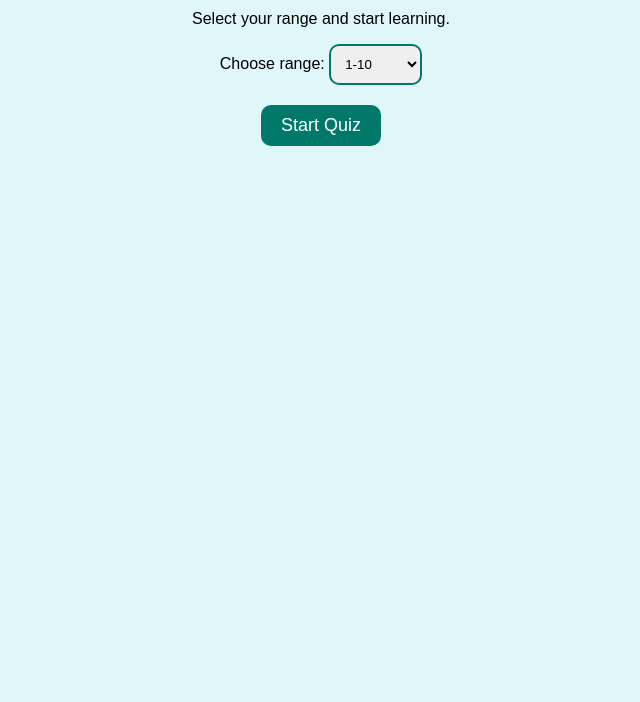
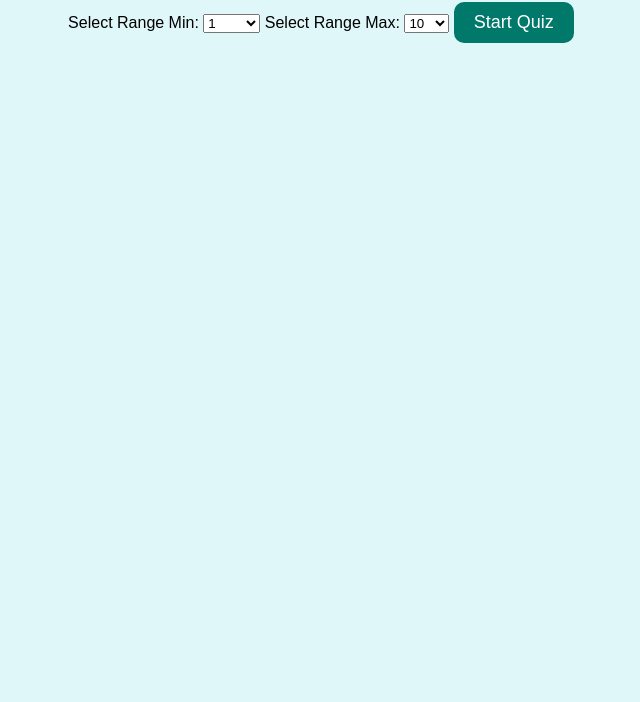
Before and after one commit to sonamdasvideo/Calculation, a plain HTML site: page index.html in a window 1280 px wide. Shown: the part 98-800 px from the top of the page, without its empty margins (319-959 px from the left). Drawn offline with Linux system fonts and the light colour scheme.

Commit message:
Update index.html

```diff
--- a/index.html
+++ b/index.html
@@ -3,47 +3,78 @@
 <head>
     <meta charset="UTF-8">
     <meta name="viewport" content="width=device-width, initial-scale=1.0">
-  <title>Interactive Quiz - Learn Multiplication, Squares & Cubes</title>
+    <title>Multiplication Quiz</title>
     <link rel="stylesheet" href="styles.css">
 </head>
 <body>
-  <!-- Welcome Page -->
-  <div id="welcomePage" class="page">
-    <h1>Welcome to the Interactive Quiz!</h1>
-    <p>Select your range and start learning.</p>
-    <div id="rangeSelection">
-      <label for="range">Choose range:</label>
-      <select id="range">
+    <div id="welcomePage">
+        <h1>Welcome to the Multiplication Quiz</h1>
+        <label for="rangeMin">Select Range Min:</label>
+        <select id="rangeMin">
+            <option value="1">1</option>
             <option value="10">1-10</option>
-        <option value="20">11-20</option>
-        <option value="30">21-30</option>
-        <option value="40">31-40</option>
-        <option value="50">41-50</option>
-        <option value="100">51-100</option>
-        <option value="150">101-150</option>
+            <option value="20">1-20</option>
+            <option value="30">1-30</option>
+            <option value="40">1-40</option>
+            <option value="50">1-50</option>
+            <option value="60">1-60</option>
+            <option value="70">1-70</option>
+            <option value="80">1-80</option>
+            <option value="90">1-90</option>
+            <option value="100">1-100</option>
+            <option value="110">1-110</option>
+            <option value="120">1-120</option>
+            <option value="130">1-130</option>
+            <option value="140">1-140</option>
+            <option value="150">1-150</option>
+            <option value="160">1-160</option>
+            <option value="170">1-170</option>
+            <option value="180">1-180</option>
+            <option value="190">1-190</option>
+            <option value="200">1-200</option>
         </select>
-    </div>
-    <button id="startQuizButton">Start Quiz</button>
+
+        <label for="rangeMax">Select Range Max:</label>
+        <select id="rangeMax">
+            <option value="10">10</option>
+            <option value="20">20</option>
+            <option value="30">30</option>
+            <option value="40">40</option>
+            <option value="50">50</option>
+            <option value="60">60</option>
+            <option value="70">70</option>
+            <option value="80">80</option>
+            <option value="90">90</option>
+            <option value="100">100</option>
+            <option value="110">110</option>
+            <option value="120">120</option>
+            <option value="130">130</option>
+            <option value="140">140</option>
+            <option value="150">150</option>
+            <option value="160">160</option>
+            <option value="170">170</option>
+            <option value="180">180</option>
+            <option value="190">190</option>
+            <option value="200">200</option>
+        </select>
+
+        <button id="startQuizBtn">Start Quiz</button>
     </div>
 
-  <!-- Quiz Page -->
-  <div id="quizPage" class="page" style="display: none;">
-    <h1>Answer the Question!</h1>
-    <div id="scoreBoard">
-      <p>Correct: <span id="correctScore">0</span></p>
-      <p>Wrong: <span id="wrongScore">0</span></p>
-    </div>
-    <div id="questionArea"></div>
-    <div id="optionsArea"></div>
-    <button id="changeDifficulty" style="display: none;">Change Difficulty</button>
+    <div id="quizPage" style="display: none;">
+        <h1>Quiz</h1>
+        <p>Question <span id="questionNumber"></span> of 10</p>
+        <h2 id="questionText"></h2>
+        <div id="options"></div>
+        <p>Correct Answers: <span id="correctAnswers">0</span></p>
+        <p>Wrong Answers: <span id="wrongAnswers">0</span></p>
     </div>
 
-  <!-- End Page -->
-  <div id="endPage" class="page" style="display: none;">
-    <h1>Quiz Completed!</h1>
-    <p>Your Score: <span id="finalScore"></span></p>
-    <button id="retryQuizButton">Retry Quiz</button>
-    <button id="changeDifficultyEnd">Change Difficulty</button>
+    <div id="resultPage" style="display: none;">
+        <h1>Quiz Finished!</h1>
+        <p id="finalScore"></p>
+        <button id="retryQuizBtn">Retry Quiz</button>
+        <button id="changeDifficultyBtn">Change Difficulty</button>
     </div>
 
     <script src="script.js"></script>
```
Lines whose indentation alone changed are shown as unchanged.
